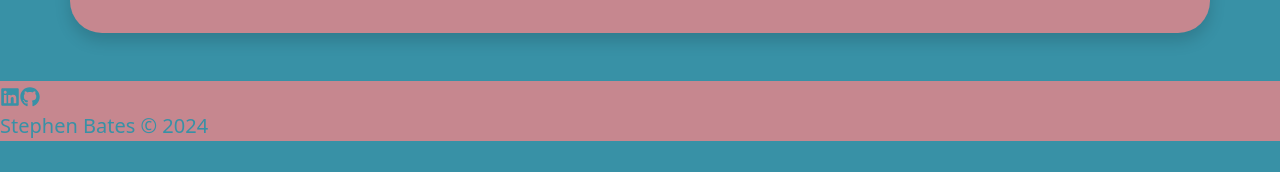
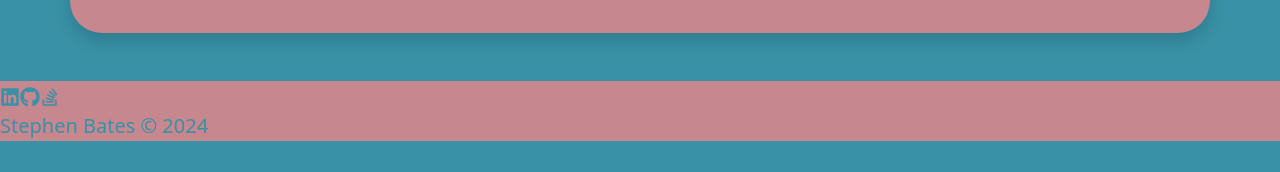
Before and after one commit to Stephen-Bates/React-Portfolio, a React (Vite) app: page / in a window 1280 px wide. Shown: the part 549-721 px from the top of the page. Built offline with nearby package versions, Linux system fonts and the light colour scheme.

Commit message:
added stackoverflow account link

```diff
--- a/src/components/Footer/index.jsx
+++ b/src/components/Footer/index.jsx
@@ -1,4 +1,4 @@
-import { FaLinkedin, FaGithub } from "react-icons/fa";
+import { FaLinkedin, FaGithub, FaStackOverflow } from "react-icons/fa";
 
 export default function Footer() {
     return (
@@ -11,6 +11,9 @@ export default function Footer() {
                 <a href="https://github.com/Stephen-Bates">
                     <FaGithub />
                 </a>
+                <a href="https://https://stackoverflow.com/users/25501184/stephen-bates">
+                    <FaStackOverflow />
+                </a>
             </div>
             <p className="px-auto text-primary mx-auto align-middle">Stephen Bates &copy; {new Date().getFullYear()}</p>
 
```
